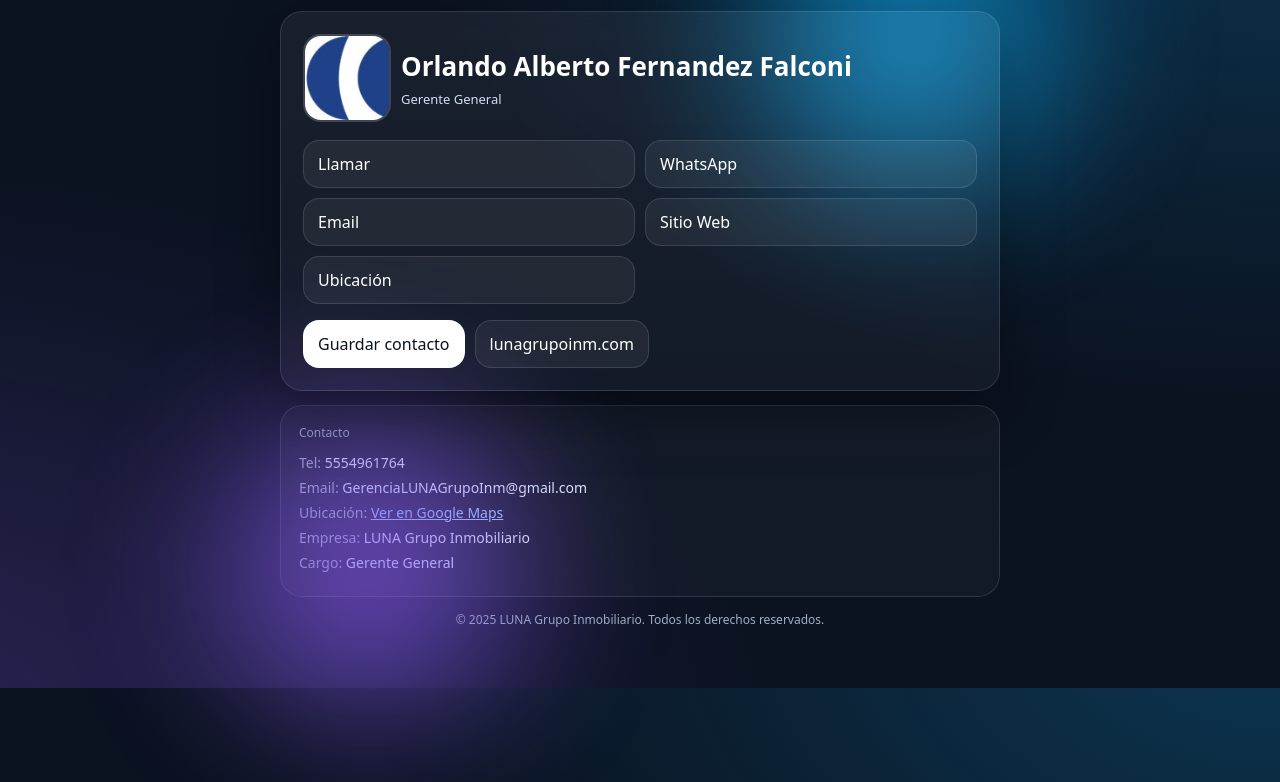
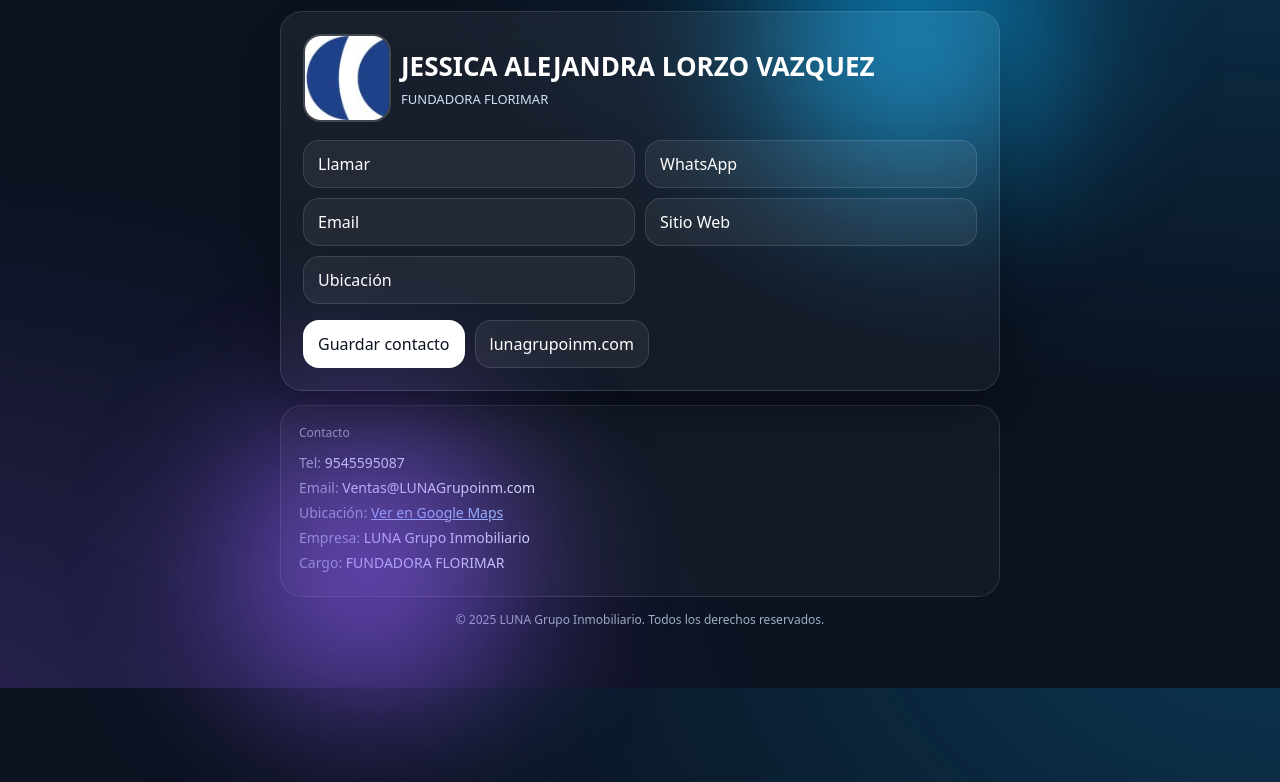
Before and after one commit to gerencialunagrupoinm-beep/JESSICA-LORZO, a plain HTML site: page index.html in a window 1280 px wide. Shown: the part 112-894 px from the top of the page. Drawn offline with Linux system fonts and the light colour scheme.

Commit message:
Update index.html

```diff
--- a/index.html
+++ b/index.html
@@ -88,14 +88,14 @@
       <div class="row">
         <img class="avatar" src="Imagen1.jpg" alt="Orlando Alberto Fernandez Falconi">
         <div>
-          <h1 class="name">Orlando Alberto Fernandez Falconi</h1>
-          <p class="role">Gerente General</p>
+          <h1 class="name">JESSICA ALEJANDRA LORZO VAZQUEZ</h1>
+          <p class="role">FUNDADORA FLORIMAR</p>
         </div>
       </div>
       <div class="grid">
-        <a class="btn" href="tel:5554961764">Llamar</a>
-        <a class="btn" href="https://wa.me/525554961764" target="_blank" rel="noopener">WhatsApp</a>
-        <a class="btn" href="mailto:GerenciaLUNAGrupoInm@gmail.com">Email</a>
+        <a class="btn" href="tel:9545595087">Llamar</a>
+        <a class="btn" href="https://wa.me/529545595087" target="_blank" rel="noopener">WhatsApp</a>
+        <a class="btn" href="mailto:Ventas@LUNAGrupoinm.com">Email</a>
         <a class="btn" href="https://lunagrupoinm.com/" target="_blank" rel="noopener">Sitio Web</a>
         <a class="btn" id="mapsBtn" href="#" target="_blank" rel="noopener">Ubicación</a>
       </div>
@@ -107,23 +107,23 @@
     <section class="card2">
       <div class="muted">Contacto</div>
       <ul class="info">
-        <li><span>Tel:</span> 5554961764</li>
-        <li><span>Email:</span> GerenciaLUNAGrupoInm@gmail.com</li>
+        <li><span>Tel:</span> 9545595087</li>
+        <li><span>Email:</span> Ventas@LUNAGrupoinm.com</li>
         <li><span>Ubicación:</span> <a href="https://maps.app.goo.gl/M5bFtkvP7BvrHLMG9" target="_blank" rel="noopener" style="color:#9fd1ff;text-decoration:underline">Ver en Google Maps</a></li>
         <li><span>Empresa:</span> LUNA Grupo Inmobiliario</li>
-        <li><span>Cargo:</span> Gerente General</li>
+        <li><span>Cargo:</span> FUNDADORA FLORIMAR</li>
       </ul>
     </section>
     <div class="footer">© <span id="year"></span> LUNA Grupo Inmobiliario. Todos los derechos reservados.</div>
   </div>
   <script>
     const profile = {
-      nombre: 'Orlando Alberto Fernandez Falconi',
+      nombre: 'Jessica Alejandra Lorzo Vazquez',
       empresa: 'LUNA Grupo Inmobiliario',
-      cargo: 'Gerente General',
-      telefono: '5554961764',
-      whatsapp: '525554961764',
-      email: 'GerenciaLUNAGrupoInm@gmail.com',
+      cargo: 'FUNDADORA FLORIMAR',
+      telefono: '9545595087',
+      whatsapp: '529545595087',
+      email: 'Ventas@LUNAGrupoinm.com',
       sitio: 'https://lunagrupoinm.com/',
       mapsUrl: 'https://maps.app.goo.gl/M5bFtkvP7BvrHLMG9'
     };
```
